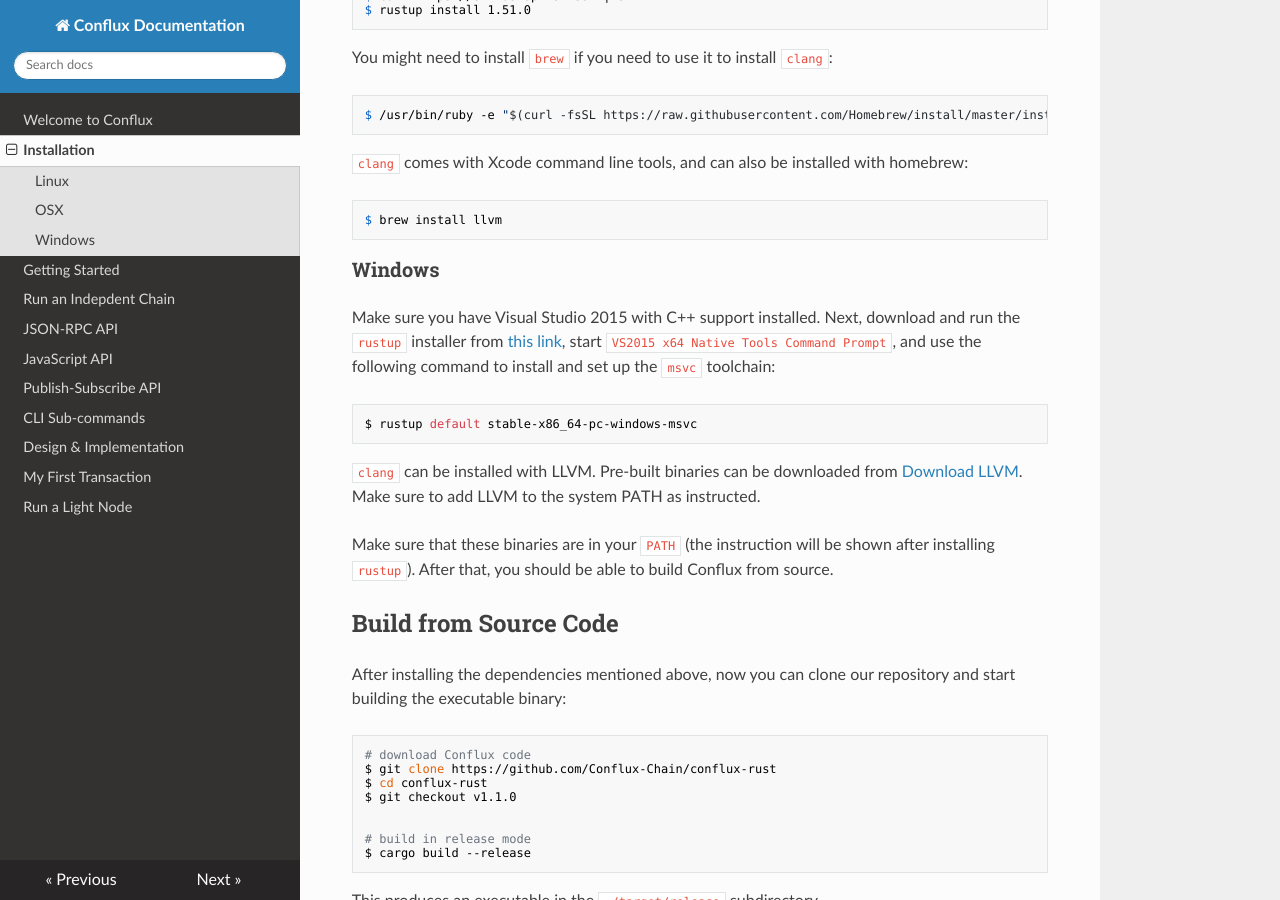
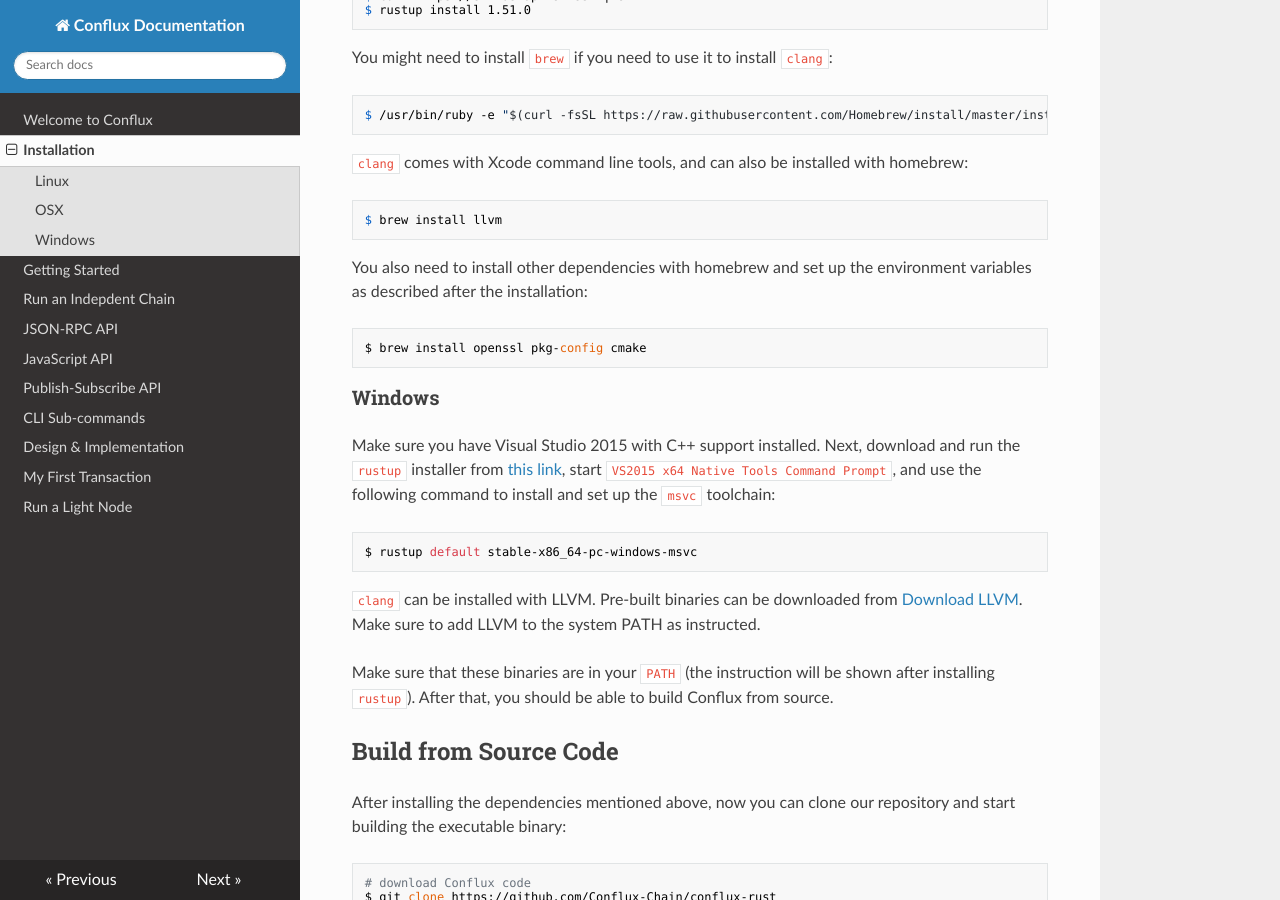
Before and after one commit to Conflux-Chain/conflux-doc, an MkDocs documentation site: the page built from docs/install.md, in a window 1280 px wide and 900 px high, scrolled down 1066 px. Built offline with MkDocs 1.6.1, drawn with Linux system fonts in a browser that asks for light colours; nearby versions of some CDN libraries.

Commit message:
Update install.md

````diff
--- a/docs/install.md
+++ b/docs/install.md
@@ -74,6 +74,12 @@
 $ brew install llvm
 ```
 
+You also need to install other dependencies with homebrew and set up the environment variables as described after the installation:
+
+```
+$ brew install openssl pkg-config cmake
+```
+
 ### Windows
 
 Make sure you have Visual Studio 2015 with C++ support installed. Next, download and run the `rustup` installer from [this link](https://static.rust-lang.org/rustup/dist/x86_64-pc-windows-msvc/rustup-init.exe), start `VS2015 x64 Native Tools Command Prompt`, and use the following command to install and set up the `msvc` toolchain:
````
